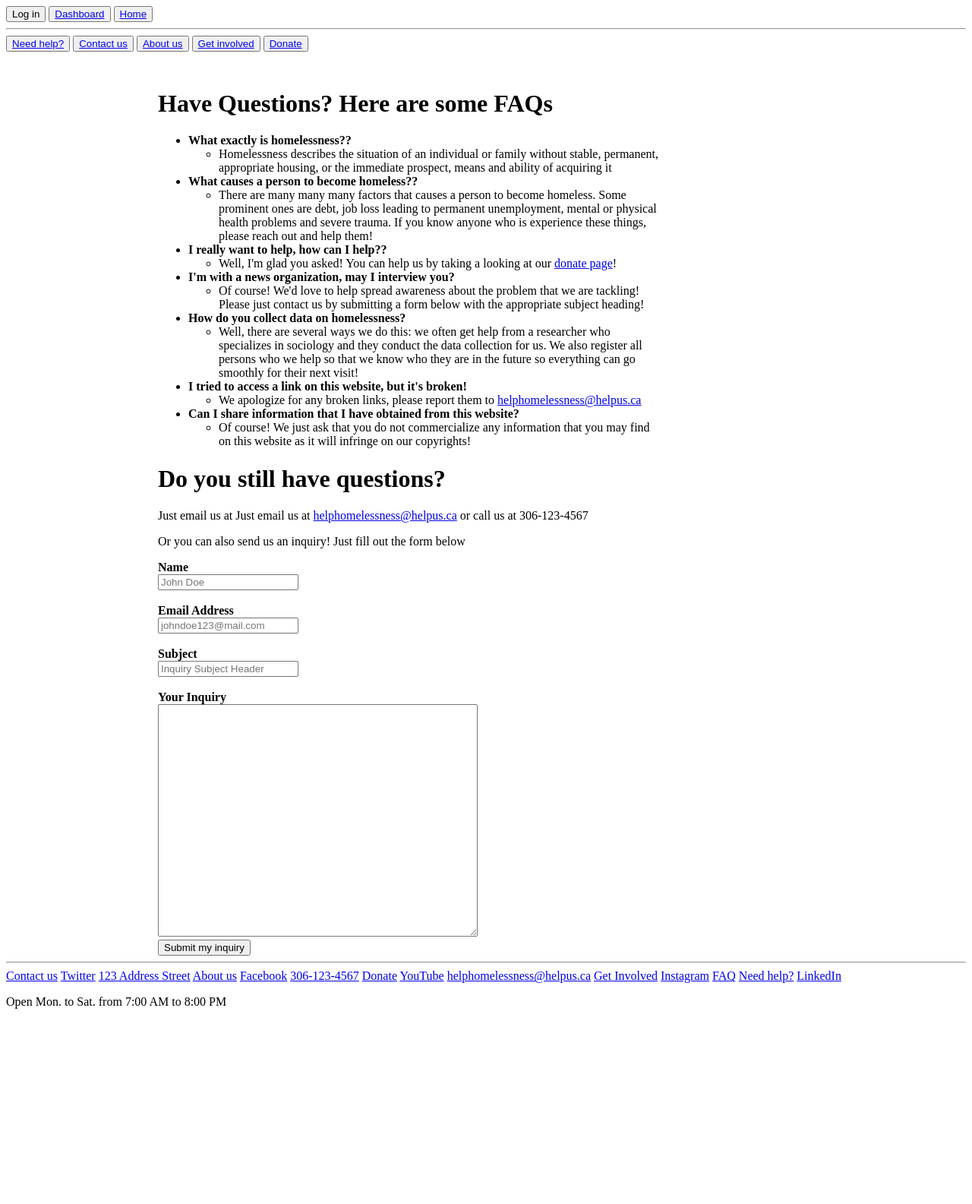
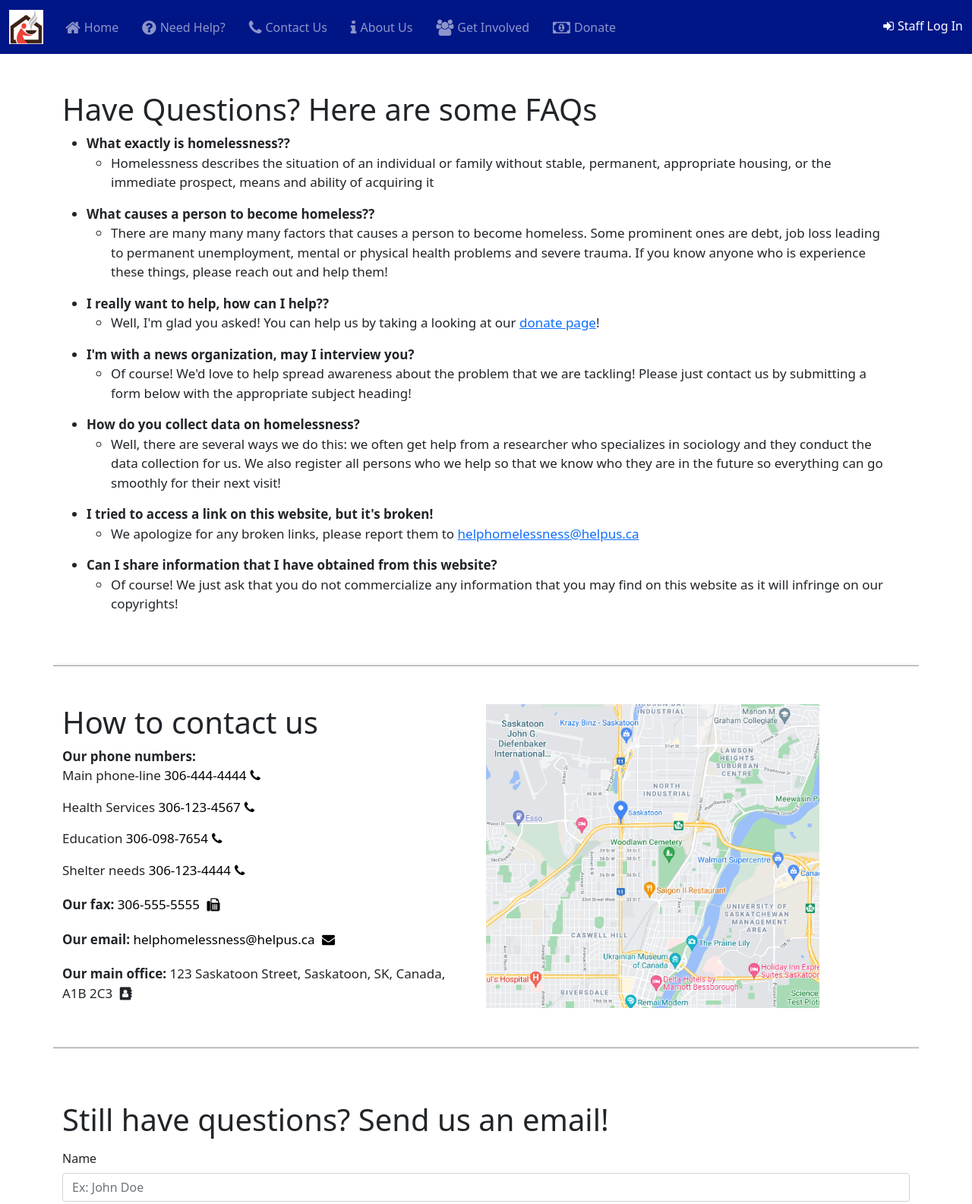
Before and after one commit to thaiVL/CBO, a website: page views/contactus.html in a window 1280 px wide. Shown: the top 1585 px of the page at 76% size. Before the commit the page ends 1344 px from the top, so only its background shows below. Drawn offline with nearby package versions, Linux system fonts and the light colour scheme.

Commit message:
Finished COntact us, need to work on aboutus.html, getinvolved.html, and donate.html

```diff
--- a/views/contactus.html
+++ b/views/contactus.html
@@ -1,143 +1,224 @@
 <!DOCTYPE html>
 <html lang="en">
     <head>
-        <title>Org name here</title>
-
+        <link rel="stylesheet" href="https://cdn.jsdelivr.net/npm/bootstrap@5.0.2/dist/css/bootstrap.min.css">
+        <link rel="stylesheet" href="https://cdnjs.cloudflare.com/ajax/libs/font-awesome/4.7.0/css/font-awesome.min.css">
+        <link rel="stylesheet" href="https://cdnjs.cloudflare.com/ajax/libs/bootstrap-social/5.1.1/bootstrap-social.css">
         <link rel="stylesheet" href="./css/contactus.css">
-        <link rel="stylesheet" href="./css/header.css">
-        <link rel="stylesheet" href="./css/footer.css">
     </head>
 
-    <header>
-        <button class="headerButtons">
-            <a id="login">Log in</a>
-        </button>
-        <button class="headerButtons">
-            <a id="dashboard" href="./dashboard.html">Dashboard</a>
-        </button>
-        <button>
-            <a id="homeL" href="./index.html">Home</a>
-        </button>
-        <br>
-        <hr id="headerLineSep">
-        <div class="headerButtons">
-            <button>
-                <a id="needhelp" href="./needhelp.html">Need help?</a>
-            </button>
-            <button>
-                <a id="contactus" href="./contactus.html">Contact us</a>
-            </button>
-            <button>
-                <a id="aboutus" href="./aboutus.html">About us</a>
-            </button>
-            <button>
-                <a id="getinvolved" href="./getinvolved.html">Get involved</a>
-            </button>
-
-            <button class="">
-                <a id="donate" href="./donate.html">Donate</a>
-            </button>
-        </div>
-    </header>
+    <div id="header"></div>
 
 
     <body>
-        <div class="pad">
+
+        <div class="container">
+            <div class="row row-content section parabody" style="margin-top: 70px;">
+                <div class="row">
                     <h1>Have Questions? Here are some FAQs</h1>
+                </div>
+                <div class="row">
+                    <div class="col-12">
                         <ul>
-                <li><b>What exactly is homelessness??</b>
+                        <li><strong>What exactly is homelessness??</strong></li>
                             <ul>
-                        <li>Homelessness describes the situation of an individual or family without stable, permanent,
-                            appropriate housing, or the immediate prospect, means and ability of acquiring it</li>
+                                <li>Homelessness describes the situation of an individual or family without stable, permanent, appropriate housing, or the immediate prospect, means and ability of acquiring it</li>
                             </ul>
-                </li>
-                <li><b>What causes a person to become homeless??</b>
+                        </ul>
+                    </div>
+                </div>
+                <div class="row">
+                    <div class="col-12">
                         <ul>
-                    <li>There are many many many factors that causes a person to become homeless. Some prominent ones are
-                        debt, job loss leading to permanent unemployment, mental or physical health problems and
-                        severe trauma. If you know anyone who is experience these things, please reach out and help them!
-                    </li>
+                            <li><strong>What causes a person to become homeless??</strong></li>
+                            <ul>
+                                <li>There are many many many factors that causes a person to become homeless. Some prominent ones are debt, job loss leading to permanent unemployment, mental or physical health problems and severe trauma. If you know anyone who is experience these things, please reach out and help them!</li>
                             </ul>
-            </li>
-                <li><b>I really want to help, how can I help??</b>
+                        </ul>
+                    </div>
+                </div>
+                <div class="row">
+                    <div class="col-12">
                         <ul>
-                        <li>Well, I'm glad you asked! You can help us by taking a looking at
-                            our <a href="donate.html">donate page</a>!
-                        </li>
+                            <li><strong>I really want to help, how can I help??</strong></li>
+                            <ul>
+                                <li>Well, I'm glad you asked! You can help us by taking a looking at our <a href="donate.html">donate page</a>! </li>
                             </ul>
-                </li>
-                <li><b>I'm with a news organization, may I interview you?</b>
+                        </ul>
+                    </div>
+                </div>
+                <div class="row">
+                    <div class="col-12">
                         <ul>
-                        <li>Of course! We'd love to help spread awareness about the problem
-                            that we are tackling! Please just contact us by submitting a form
-                            below with the appropriate subject heading!
-                        </li>
+                            <li><strong>I'm with a news organization, may I interview you?</strong></li>
+                            <ul>
+                                <li>Of course! We'd love to help spread awareness about the problem that we are tackling! Please just contact us by submitting a form below with the appropriate subject heading!</li>
                             </ul>
-                </li>
-                <li>
-                    <b>How do you collect data on homelessness?</b>
+                        </ul>
+                    </div>
+                </div>
+                <div class="row">
+                    <div class="col-12">
                         <ul>
-                        <li>Well, there are several ways we do this: we often get help from a
-                            researcher who specializes in sociology and they conduct the data
-                            collection for us. We also register all persons who we help so that
-                            we know who they are in the future so everything can go smoothly
-                            for their next visit!
-                        </li>
+                            <li><strong>How do you collect data on homelessness?</strong></li>
+                            <ul>
+                                <li>Well, there are several ways we do this: we often get help from a researcher who specializes in sociology and they conduct the data collection for us. We also register all persons who we help so that we know who they are in the future so everything can go smoothly for their next visit!</li>
                             </ul>
-                </li>
-                <li>
-                    <b>I tried to access a link on this website, but it's broken!</b>
+                        </ul>
+                    </div>
+                </div>
+                <div class="row">
+                    <div class="col-12">
+                        <ul>
+                            <li><strong>I tried to access a link on this website, but it's broken!</strong></li>
                             <ul>
                                 <li>We apologize for any broken links, please report them to <a href="mailto:helphomelessness@helpus.ca">helphomelessness@helpus.ca</a></li>
                             </ul>
-                </li>
-                <li>
-                    <b>Can I share information that I have obtained from this website?</b>
+                        </ul>
+                    </div>
+                </div>
+                <div class="row">
+                    <div class="col-12">
                         <ul>
-                        <li>Of course! We just ask that you do not commercialize any information that
-                            you may find on this website as it will infringe on our copyrights!
-                        </li>
+                            <li><strong>Can I share information that I have obtained from this website?</strong></li>
+                            <ul>
+                                <li>Of course! We just ask that you do not commercialize any information that you may find on this website as it will infringe on our copyrights!</li>
                             </ul>
-                </li>
                         </ul>
-
-            <h1>Do you still have questions?</h1>
-            <p>Just email us at  Just email us at <a href="mailto:helphomelessness@helpus.ca">helphomelessness@helpus.ca</a> or call us at 306-123-4567</p>
-            <p>Or you can also send us an inquiry! Just fill out the form below</p>
-            <form action="/inquiry/addInquiry" method="POST">
-                <label for="name"><b>Name</b></label><br>
-                <input type="text" id="name" name="name" placeholder="John Doe"><br><br>
-
-                <label for="email"><b>Email Address</b></label><br>
-                <input type="email" id="email" name="email" placeholder="johndoe123@mail.com"><br><br>
-
-                <label for="subject"><b>Subject</b></label><br>
-                <input type="text" id="subject" name="subject" placeholder="Inquiry Subject Header"><br><br>
-
-                <label for="data"><b>Your Inquiry</b></label><br>
-                <textarea id="data" name="data" rows=20 cols=50></textarea><br>
-
-                <button type="submit" onclick="userConfirmation()">Submit my inquiry</button>
-            </form>
+                    </div>
+                </div>
 
             </div>
 
+            <div class="row row-content section parabody">
+                <div class="row">
+                    <div class="col-6">
+                        <h1>How to contact us</h1>
+                        <div class="col-12">
+                            <strong>Our phone numbers:</strong>
+                            <p>Main phone-line<a href="tel:306-444-4444" style="text-decoration: none; color: black;"> 306-444-4444<span class="fa fa-phone"></span></a></p>
+                            <p>Health Services<a href="tel:306-123-4567" style="text-decoration: none; color: black;"> 306-123-4567<span class="fa fa-phone"></span></a></p>
+                            <p>Education<a href="tel:306-098-7654" style="text-decoration: none; color: black;"> 306-098-7654<span class="fa fa-phone"></span></a></p>
+                            <p>Shelter needs<a href="tel:306-123-4444" style="text-decoration: none; color: black;"> 306-123-4444<span class="fa fa-phone"></span></a></p>
+                        </div>
+                        <div class="col-12" style="margin-top: 20px;">
+                            <strong>Our fax: </strong><a href="tel:306-555-5555" style="text-decoration: none; color:black;"> 306-555-5555
+                            <span class="fa fa-fax"></span></a>
+                        </div>
+                        <div class="col-12" style="margin-top: 20px;">
+                            <strong>Our email: </strong><a href="mailto:helphomelessness@helpus.ca" style="text-decoration: none; color:black;">helphomelessness@helpus.ca
+                            <span class="fa fa-envelope"></span></a>
+                        </div>
+                        <div class="col-12" style="margin-top: 20px;">
+                            <strong>Our main office:</strong> 123 Saskatoon Street, Saskatoon, SK, Canada, A1B 2C3
+                            <span class="fa fa-address-book"></span>
+                        </div>
+                    </div>
+                    <div class="col-6">
+                        <img src="img/fakeAd.png" class="img-fluid" style="height:400px; width: auto">
+                    </div>
+                </div>
+
+            </div>
+
+
+            <h1>Still have questions? Send us an email!</h1>
+            <form class="form-inline" action="/inquiry/addInquiry" method="POST">
+                <div class="form-group row">
+                    <label class="col-form-label col-12" for="name">Name</label>
+                    <div class="col-12">
+                        <input type="text" class="form-control" id="name" name="name" placeholder="Ex: John Doe">
+                    </div>
+                </div>
+                <br>
+                <div class="form-group row">
+                    <label class="col-form-label col-12" for="email">Email Address</label>
+                    <div class="col-12">
+                        <input type="text" class="form-control" id="email" name="email" placeholder="Ex: jdoe@gmail.com">
+                    </div>
+                </div>
+                <br>
+                <div class="form-group row">
+                    <label class="col-form-label col-12" for="subj">Subject</label>
+                    <div class="col-12">
+                        <input type="text" class="form-control" id="subj" name="subj" placeholder="Ex: At risk of homelessness">
+                    </div>
+                </div>
+                <br>
+                <div class="form-group row">
+                    <label class="col-form-label col-12" for="inq">Inquiry</label>
+                    <div class="col-12">
+                        <textarea rows="10" class="form-control" id="inq" name="inq" placeholder="Write your inquiry here"></textarea>
+                    </div>
+                </div>
+                <button type="submit" class="btn btn-primary" onclick="addInquiry()" id="submitBtn">
+                    Submit new inquiry</button>
+
+                <div class="alert alert-danger alert-dismissible collapse" role="alert" id="missingField">
+                    <strong>Missing required fields!</strong> You need to fill out all required fields below!
+                    <button type="button" class="btn-close alertClose"></button>
+                </div>
+
+
+                <div class="alert alert-success alert-dismissible collapse" role="alert" id="inqSuccess">
+                    <strong>Successfully sent an inquiry!</strong>
+                    <button type="button" class="btn-close alertClose"></button>
+                </div>
+
+            </form>
+        </div>
+
+
+
     </body>
 
-    <footer>
-        <hr id="footerLineSep">
-        <div class="space">
-            <a class="left" href="contactus.html">Contact us</a> <a class="mid" href="twitter.com">Twitter</a> <a class="right" href="https://www.google.com/maps/place/University+of+Saskatchewan/@52.1334003,-106.6335469,17z/data=!3m1!4b1!4m5!3m4!1s0x5304f6b0fa94a483:0x797aa81f58d9c92a!8m2!3d52.1334003!4d-106.6313582">123 Address Street</a>
-            <a class="left" href="aboutus.html">About us</a> <a class="mid" href="facebook.com">Facebook</a> <a class="right" href="tel:306-123-4567">306-123-4567</a>
-            <a class="left" href="donate.html">Donate</a> <a class="mid" href="youtube.com">YouTube</a> <a class="right" href="mailto:helphomelessness@helpus.ca">helphomelessness@helpus.ca</a>
-            <a class="left" href="getinvolved.html">Get Involved</a> <a class="mid" href="instagram.com">Instagram</a> <a class="right" href="contactus.html">FAQ</a>
-            <a class="left" href="needhelp.html">Need help?</a> <a class="mid" href="linkedin.ca">LinkedIn</a> <p class="right">Open Mon. to Sat. from 7:00 AM to 8:00 PM</p>
-        </div>
-    </footer>
+
+    <div id="footer"></div>
+
 </html>
 
+<script src="https://cdnjs.cloudflare.com/ajax/libs/jquery/3.6.0/jquery.min.js"></script>
+<script src="https://cdnjs.cloudflare.com/ajax/libs/popper.js/2.9.2/umd/popper.min.js"></script>
+<script src="https://cdn.jsdelivr.net/npm/bootstrap@5.0.2/dist/js/bootstrap.min.js"></script>
+
+
+
 <script>
-    function userConfirmation(){
-        alert("Thank you for submitting your inquiry!\n It will take us approximately 3 business days to contact you. If it is urgent, please call our phone number: 306-123-4567")
+    $(() => {
+        $("#header").load("header.html");
+        $("#footer").load("footer.html");
+    })
+
+    // Handles all button closing clicks
+    $('.alertClose').click(function(){
+        $(this).parent().hide("fade");
+    });
+
+    function addInquiry(){
+        var name = document.getElementById("name").value;
+        var email = document.getElementById("email").value;
+        var subj = document.getElementById("subj").value;
+        var inq = document.getElementById("inq").value;
+        if(subj.length == 0 || name.length == 0 || inq.length == 0 || email.length == 0){
+            $("#missingField").show("fade");
+            setTimeout(() => {
+                $("#missingField").hide("fade");
+            },10000);
+        }
+        else{
+            setTimeout(() => {
+                var http = new XMLHttpRequest;
+                http.open("GET", "/inquiry/loadInquiries", true);
+                http.onreadystatechange = function() {
+                    if(http.readyState == 4 && http.status == 200){
+                        $("#inqSuccess").show("fade");
+                        setTimeout(() => {
+                            $("#inqSuccess").hide("fade");
+                        }, 5000);
+                    }
+                }
+                http.send();
+            },500);
+        }
     }
 </script>
--- a/views/css/contactus.css
+++ b/views/css/contactus.css
@@ -3,3 +3,15 @@
     margin-left: 200px;
     margin-right: 400px;
 }
+
+.section{
+    margin-bottom: 70px;
+    padding: 50px 0px 50px 0px;
+    border-bottom: 3px ridge;
+    min-height: 400px;
+    margin-top: -70px;
+}
+
+.parabody{
+    font-size: 17px;
+}
```
Also changed, not shown: views/needhelp.html (+5 -0 lines), views/css/staff.css (added), views/img/fakeAd.png (added), 1 other file. Lines whose indentation alone changed are shown as unchanged.
